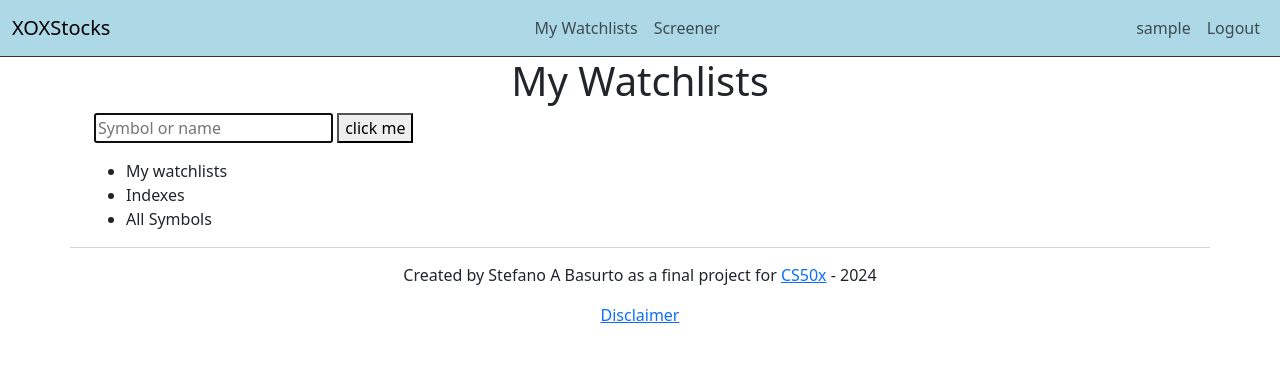
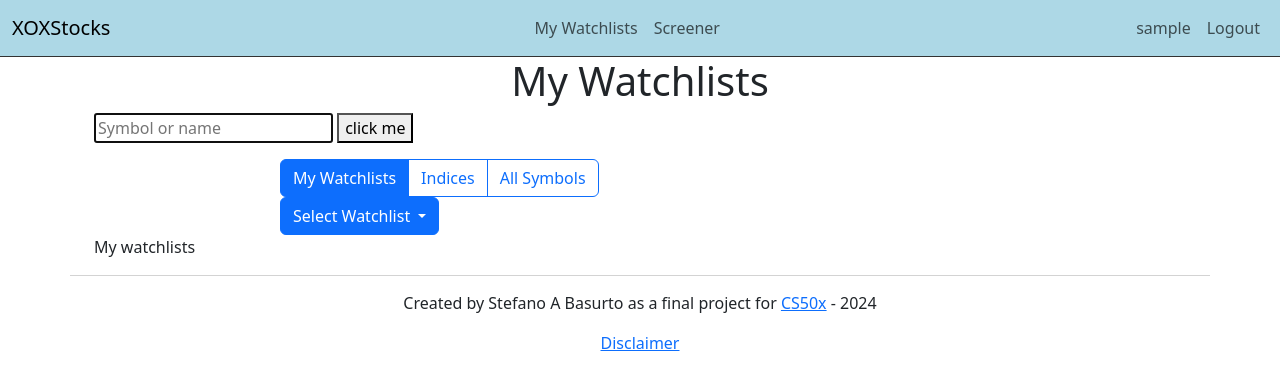
Before and after one commit to stebas101/XOXStocks, a Flask app: page /watchlist?list=wl in a window 1280 px wide. Shown: the top 390 px of the page. Run offline with Flask 3, Linux system fonts and the light colour scheme; the visitor is signed in with stand-in values (Sample User, id 1); data comes from the database, SQL or seed files in the repository; data that the repository does not hold is empty; some libraries are stand-ins or nearby versions.

Commit message:
watchlists

```diff
--- a/app/__init__.py
+++ b/app/__init__.py
@@ -18,7 +18,6 @@ def create_app(config_class=Config):
     # create and configure the app
     app = Flask(__name__, instance_relative_config=True)
     app.config.from_object(config_class)
-
 
     db.init_app(app)
     migrate.init_app(app, db)
--- a/app/models.py
+++ b/app/models.py
@@ -22,6 +22,9 @@ class User(UserMixin, db.Model):
     password: so.Mapped[Optional[str]] = so.mapped_column(sa.String(256))
     last_seen: so.Mapped[Optional[datetime]] = so.mapped_column(
         default=lambda: datetime.now(timezone.utc))
+
+    # watchlists: so.WriteOnlyMapped['Watchlist'] = so.relationship(
+    #     back_populates='user')
 
     def __repr__(self):
         return f'<User {self.username}>'
@@ -64,14 +67,17 @@ class Symbol(db.Model):
         self.name = symb_new.name
 
 
-# class Watchlist(db.Model):
-#     id = db.Column(db.Integer, primary_key=True)
-#     user_id = db.Column(db.Integer, nullable=False) # TODO foreign key
-#     name = db.Column(db.Text, nullable=False)
-#     symbol_list = db.Column(db.Text, nullable=False)
+class Watchlist(db.Model):
+    __tablename__ = 'watchlists'
 
-#     def __repr__(self):
-#         return f'<Watchlist {self.name}: user {self.user_id}>'
+    id: so.Mapped[int] = so.mapped_column(primary_key=True)
+    list_name: so.Mapped[str] = so.mapped_column(sa.String(64))
+    symbol_list: so.Mapped[str] = so.mapped_column(sa.Text())
+    user_id: so.Mapped[int] = so.mapped_column(sa.ForeignKey(User.id),
+                                               index=True)
+
+    def __repr__(self):
+        return f'<Watchlist {self.list_name}: user {self.user_id}>'
 
 
 # class DefaultList(db.Model):
--- a/app/routes.py
+++ b/app/routes.py
@@ -1,9 +1,11 @@
 from datetime import datetime, timezone
 
-from flask import Blueprint, render_template
+from flask import Blueprint, render_template, request, g
 from flask_login import current_user, login_required
+import sqlalchemy as sa
 
 from app import db
+from app.models import Symbol, Watchlist, User
 
 
 bp = Blueprint('/', __name__, url_prefix='/')
@@ -17,7 +19,56 @@ def index():
 @bp.route('/watchlist')
 @login_required
 def watchlist():
-    return render_template('watchlist.html')
+    list_type = request.args.get('list')
+    watchlist_id = request.args.get('wl_id')
+    watchlist_id = int(watchlist_id) if watchlist_id else watchlist_id
+    # TODO push watchlist_id to g
+    # TODO if watchlist id = None, select a watchlist by default
+
+    if list_type == 'wl':
+        watchlists = db.session.scalars(
+            sa.select(Watchlist).where(Watchlist.user_id == current_user.id)
+        )
+        watchlist_ids = [ {'id':watchlist.id, 'list_name':watchlist.list_name} for watchlist in list(watchlists) ]
+
+    if list_type == 'wl' and not watchlist_id:
+
+        return render_template('watchlist.html',
+                               list_type=list_type,
+                               watchlist_ids=watchlist_ids
+                               )
+
+    if list_type == 'wl' and watchlist_id:
+        # TODO push watchlist_id to g
+        list_data = {}
+
+        watchlist = db.session.scalar(
+            sa.select(Watchlist).where(Watchlist.id == watchlist_id)
+        )
+        list_data['list_name'] = watchlist.list_name
+        list_data['id'] = watchlist_id
+        list_data['list'] = []
+        symbols = watchlist.symbol_list.split(',')
+        for symbol in symbols:
+            symbol_data = db.session.scalar(
+                sa.select(Symbol).where(Symbol.symbol == symbol.upper())
+            )
+            list_data['list'].append({'symbol' : symbol_data.symbol,
+                                'name' : symbol_data.name,
+                                })
+
+        return render_template('watchlist.html',
+                               list_type=list_type,
+                               watchlist_id=watchlist_id, # TODO redundant: remove and use list_data['id']
+                               watchlist_ids=watchlist_ids,
+                               list_data=list_data,
+                            )
+
+    return render_template('watchlist.html',
+                           list_type=list_type,
+                        #    watchlist_id=watchlist_id,
+                        #    list_data=list_data,
+                           )
 
 @bp.route('/screener')
 @login_required
--- a/app/templates/watchlist.html
+++ b/app/templates/watchlist.html
@@ -10,16 +10,63 @@
     <p></p>
     <ul></ul>
 
-    <div class="col-md-4"></div>
-    <div class="col-md-4">
-        <ul>
-            <li>My watchlists</li>
-            <li>Indexes</li>
-            <li>All Symbols</li>
-        </ul>
+    <div class="row">
+        <div class="col-md-2"></div>
+        <div class="col-md-8">
+            <div class="btn-group">
+                <a href="{{ url_for('/.watchlist')}}?list=wl" class="btn btn-outline-primary {% if list_type=='wl' %}active{% endif %}" aria-current="page">My Watchlists</a>
+                <a href="{{ url_for('/.watchlist')}}?list=idx" class="btn btn-outline-primary {% if list_type=='idx' %}active{% endif %}">Indices</a>
+                <a href="{{ url_for('/.watchlist')}}?list=all" class="btn btn-outline-primary {% if list_type=='all' %}active{% endif %}">All Symbols</a>
+            </div>
+            {% if list_type=='wl' or list_type=='idx' %}
+            <div class="dropdown">
+                <button class="btn btn-primary dropdown-toggle" type="button" data-bs-toggle="dropdown" aria-expanded="false">
+                Select Watchlist
+                </button>
+                <ul class="dropdown-menu">
+                {% if list_type=='wl' %}
+                    {% for watchlist in watchlist_ids %}
+                        <li><a class="dropdown-item  {% if watchlist.id==watchlist_id %}active{% endif %}" href="{{ url_for('/.watchlist')}}?list=wl&wl_id={{ watchlist.id }}">{{ watchlist.list_name }}</a></li>
+                    {% endfor %}
+                    <li><hr class="dropdown-divider"></li>
+                    <li><a class="dropdown-item" href="#">Create a new watchlist</a></li>
+                {% elif list_type=='idx' %}
+                <li>indices</li>
+                {% endif %}
+                </ul>
+            </div>
+            {% endif %}
+        </div>
+        <div class="col-md-2"></div>
     </div>
-    <div class="col-md-4"></div>
-
+    <div class="row">
+        {% if list_type=='wl' %}
+        <p>My watchlists</p>
+        {% elif list_type=='idx' %}
+        <p>Indices</p>
+        {% elif list_type=='all' %}
+        <p>All symbols</p>
+        {% endif %}
+        {% if watchlist_id %}
+        <p>Current Watchlist: {{ list_data['list_name'] }}</p>
+        <table class="table table-hover">
+            <thead class="table-primary">
+            <tr>
+                <th>Symbol</th>
+                <th>Name</th>
+            </tr>
+            </thead>
+            <tbody class="table-group-divider">
+            {% for item in list_data['list'] %}
+            <tr>
+                <td>{{ item.symbol }}</td>
+                <td>{{ item.name }}</td>
+            </tr>
+            {% endfor %}
+            </tbody>
+        </table>
+        {% endif %}
+    </div>
 </div>
 
 <script>
--- a/tests.py
+++ b/tests.py
@@ -4,14 +4,15 @@ os.environ['DATABASE_URL'] = 'sqlite://' # TODO is this necessary?
 from datetime import datetime, timezone, timedelta
 import unittest
 
-# from flask import current_app
 from app import create_app, db
 from app.models import User
 from config import Config
 
+
 class TestConfig(Config):
     TESTING = True
     SQLALCHEMY_DATABASE_URI = 'sqlite://' # using a memory only database
+
 
 class UserModelCase(unittest.TestCase):
     def setUp(self):
@@ -39,5 +40,6 @@ class UserModelCase(unittest.TestCase):
         db.session.commit()
         pass
 
+
 if __name__ == '__main__':
     unittest.main(verbosity=2)
--- a/xoxstocks.py
+++ b/xoxstocks.py
@@ -8,5 +8,5 @@ app = create_app()
 
 @app.shell_context_processor
 def make_shell_context():
-    # add classes to tuse in the flask shell:
+    # add classes to use in the flask shell:
     return {'sa': sa, 'so': so, 'db': db, 'User': User, 'Symbol':Symbol}
```
Also changed, not shown: app/auth.py (+14 -1 lines), migrations/versions/96422a8015f4_watchlists.py (added, +41 -0 lines), migrations/versions/be982303e5ec_watchlist_length.py (added, +38 -0 lines), pyproject.toml (+10 -0 lines), test/tests.py (deleted, +0 -12 lines), tests/tests.py (added, +45 -0 lines).
